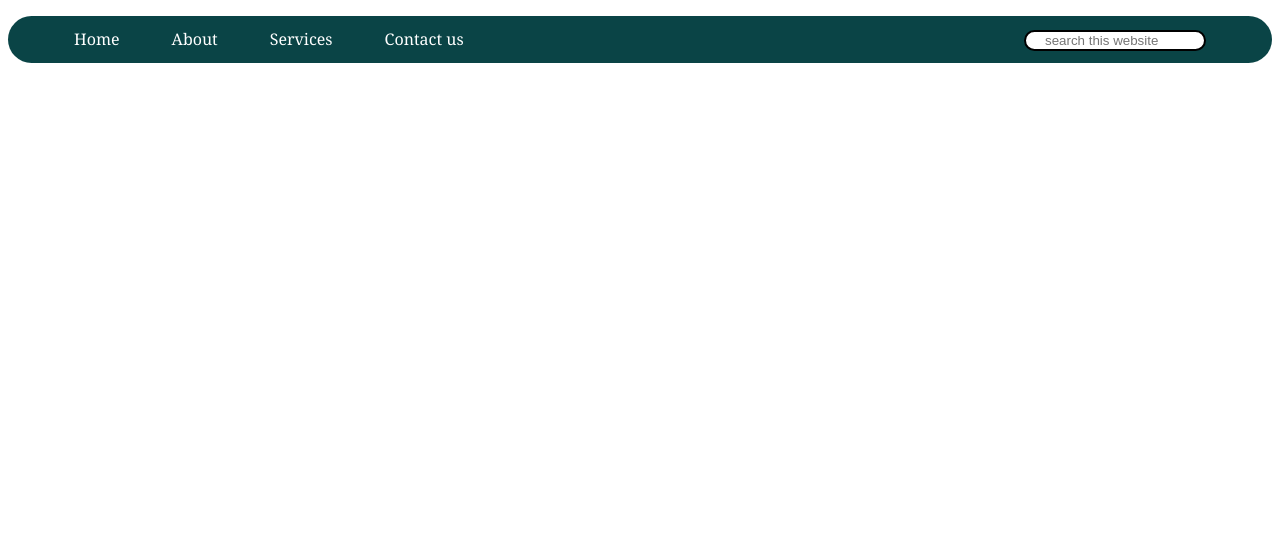
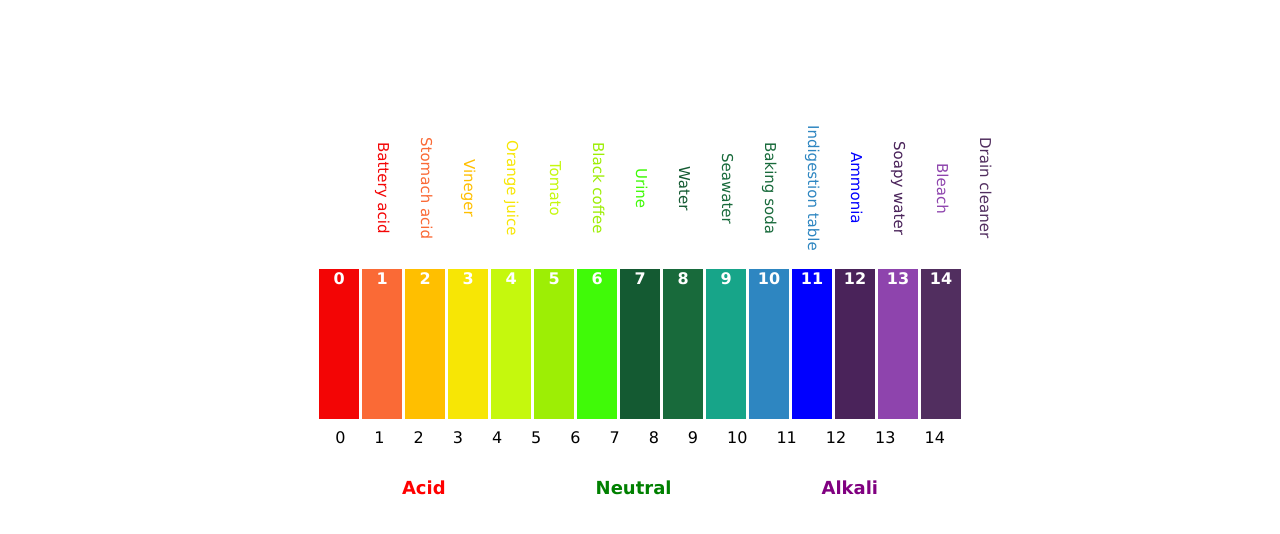
Before and after one commit to KhurramMalik15/CSS, a plain HTML site: page index.html in a window 1280 px wide. Drawn offline with Linux system fonts and the light colour scheme.

Commit message:
pH Scale

```diff
--- a/index.html
+++ b/index.html
@@ -4,25 +4,71 @@
 <head>
     <meta charset="UTF-8">
     <meta name="viewport" content="width=device-width, initial-scale=1.0">
-    <title>Navigation</title>
+    <title>Document</title>
     <link rel="stylesheet" href="style.css">
 
 </head>
 
 <body>
-    <header>
-        <nav class="navbar">
-            <ul>
-                <li><a href="#">Home</a></li>
-                <li><a href="#">About</a></li>
-                <li><a href="#">Services</a></li>
-                <li><a href="#">Contact us</a></li>
-                <div class="search">
-                    <input type="text" name="search" id="search" placeholder="search this website">
-                </div>
-            </ul>
-        </nav>
-    </header>
+    <div class="containernam">
+        <div class="colour colour0">Battery acid</div>
+        <div class="colour colour1">Stomach acid</div>
+        <div class="colour colour2">Vineger</div>
+        <div class="colour colour3">Orange juice</div>
+        <div class="colour colour4">Tomato</div>
+        <div class="colour colour5">Black coffee</div>
+        <div class="colour colour6">Urine</div>
+        <div class="colour colour7">Water</div>
+        <div class="colour colour8">Seawater</div>
+        <div class="colour colour9">Baking soda</div>
+        <div class="colour colour10">Indigestion table</div>
+        <div class="colour colour11">Ammonia</div>
+        <div class="colour colour12">Soapy water</div>
+        <div class="colour colour13">Bleach</div>
+        <div class="colour colour14">Drain cleaner</div>
+    </div>
+
+    <div class="container">
+        <div class="item item0">0</div>
+        <div class="item item1">1</div>
+        <div class="item item2">2</div>
+        <div class="item item3">3</div>
+        <div class="item item4">4</div>
+        <div class="item item5">5</div>
+        <div class="item item6">6</div>
+        <div class="item item7">7</div>
+        <div class="item item8">8</div>
+        <div class="item item9">9</div>
+        <div class="item item10">10</div>
+        <div class="item item11">11</div>
+        <div class="item item12">12</div>
+        <div class="item item13">13</div>
+        <div class="item item14">14</div>
+    </div>
+
+    <div class="containernum">
+        <div class="number">0</div>
+        <div class="number">1</div>
+        <div class="number">2</div>
+        <div class="number">3</div>
+        <div class="number">4</div>
+        <div class="number">5</div>
+        <div class="number">6</div>
+        <div class="number">7</div>
+        <div class="number">8</div>
+        <div class="number">9</div>
+        <div class="number">10</div>
+        <div class="number">11</div>
+        <div class="number">12</div>
+        <div class="number">13</div>
+        <div class="number">14</div>
+    </div>
+
+    <div class="container4">
+        <div class="name1">Acid</div>
+        <div class="name2">Neutral</div>
+        <div class="name3">Alkali</div>
+    </div>
 
 </body>
 
--- a/style.css
+++ b/style.css
@@ -1,39 +1,155 @@
-.navbar {
-    background-color: rgb(10 68 70);
-    font-family: Cambria, Cochin, Georgia, Times, 'Times New Roman', serif;
-    /* font-weight: bold; */
-    border-radius: 30px;
+*{
+    box-sizing: border-box;
+    font-family: 'Lucida Sans', 'Lucida Sans Regular', 'Lucida Grande', 'Lucida Sans Unicode', Geneva, Verdana, sans-serif;
+    margin: 0;
+}
+.container{
+    display: flex;
+    justify-content: center;
+    gap: 3px;
+    color: white;
+    font-weight: 700;
 }
 
-.navbar ul {
-    overflow: auto;
+.item{
+    width: 40px;
+    height: 150px;
+    text-align: center;
+}
+.item0{
+    background-color: #f30505;
+}
+.item1{
+    background-color: #fa6a36;
+}
+.item2{
+    background-color: #FFBF00;
+}
+.item3{
+    background-color: rgb(247, 230, 5);
+}
+.item4{
+    background-color: rgb(197, 248, 13);
+}
+.item5{
+    background-color: rgb(157, 238, 5);
+}
+.item6{
+    background-color: rgb(64, 250, 8);
+}
+.item7{
+    background-color: rgb(20, 90, 50) ;
+}
+.item8{
+    background-color: rgb(24, 106, 59 );
+}
+.item9{
+    background-color: rgb(23, 165, 137);
+}
+.item10{
+    background-color: rgb(46, 134, 193);
+}
+.item11{
+    background-color: blue;
+}
+.item12{
+    background-color: rgb(74, 35, 90);
+}
+.item13{
+    background-color: rgb(142, 68, 173);
+}
+.item14{
+    background-color: rgb(81, 46, 95);
 }
 
-.navbar li {
-    float: left;
-    list-style: none;
-    margin: 12px 23px;
+
+   /* Color Name Display  */
+.containernam{
+    display: flex;
+    flex-wrap: wrap;
+    flex-direction: column;
+    writing-mode: vertical-lr;
+    margin-top: 125px;
+    margin-bottom: 18px;
+    padding-left: 374px;
+    gap: 25px;
+    width: 100%;
+    font-size: 15px;
+    text-align: center;
+    font-weight: 500;
+}
+.colour0{
+    color:  #f30505;
+}
+.colour1{
+    color: #fa6a36;
+}
+.colour2{
+    color:  #FFBF00;
+}
+.colour3{
+    color: rgb(247, 230, 5);
+}
+.colour4{
+    color: rgb(197, 248, 13);
+}
+.colour5{
+    color: rgb(157, 238, 5);
+}
+.colour6{
+    color:  rgb(64, 250, 8);
+}
+.colour7{
+    color:  rgb(20, 90, 50);
+}
+.colour8{
+    color:  rgb(24, 106, 59 );
+}
+.colour9{
+    color:  rgb(24, 106, 59 );
+}
+.colour10{
+    color:  rgb(46, 134, 193);
+}
+.colour11{
+    color:  blue;
+}
+.colour12{
+    color: rgb(74, 35, 90);
+}
+.colour13{
+    color:  rgb(142, 68, 173);
+}
+.colour14{
+    color:  rgb(81, 46, 95);
 }
 
-.navbar li a {
-    padding: 3px 3px;
-    text-decoration: none;
-    color: rgb(255, 255, 255);
+
+    /* Numder Display */
+.containernum{
+    display: flex;
+    justify-content: center;
+    gap: 29px;
+    margin-top: 9px;
+    margin-bottom: 10px;
+    display: flex-around;
 }
 
-.navbar li a:hover {
-    color: rgb(131, 14, 14);
+   /* Last item display */
+.container4{
+    display: flex;
+    justify-content: center;
+    gap: 150px;
+    margin-top: 30px;
+    font-size: large;
+    font-weight: 800;
 }
-
-.search {
-    float: right;
-    color: rgb(255, 255, 255);
-    padding: 12px 66px;
+.name1{
+    color: red;
 }
-
-.navbar input {
-    border: 2px solid black;
-    border-radius: 14px;
-    padding: 1px 19px;
-    width: 140px;
+.name2{
+    color: green;
 }
+.name3{
+    color: purple;
+}
```
